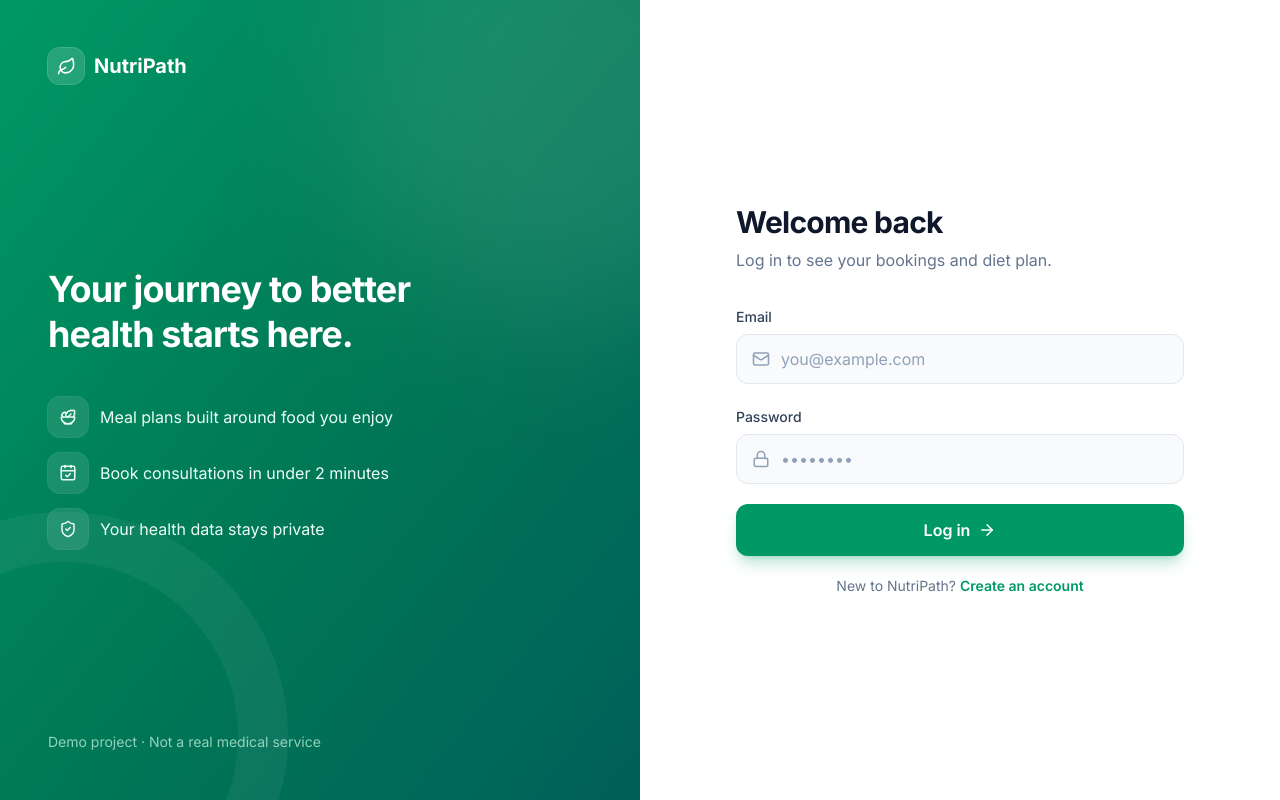
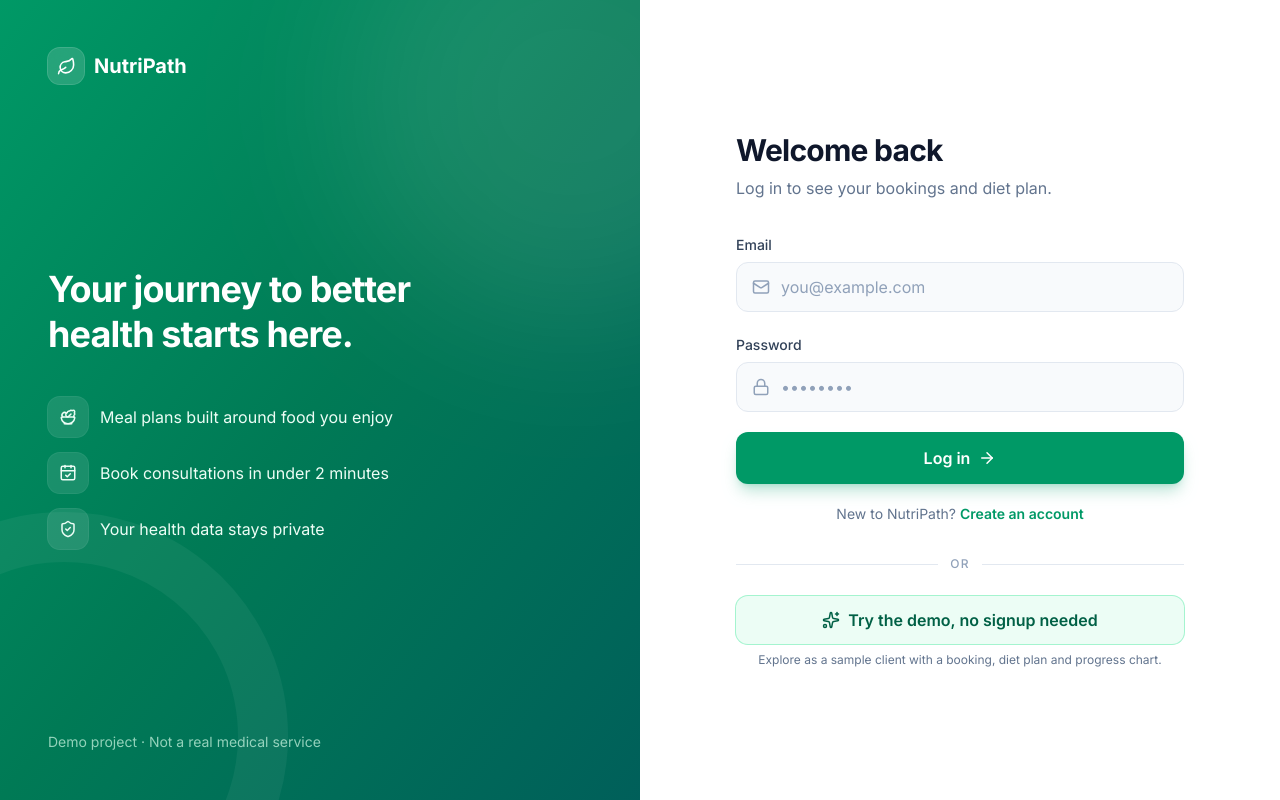
Before and after one commit to Abhishekty23/nutripath, a Next.js app: page /login in a window 1280 px wide. Built offline with nearby package versions, Linux system fonts and the light colour scheme; no server answers.

Commit message:
Day 7: show demo button on login page

```diff
--- a/src/app/(auth)/login/page.tsx
+++ b/src/app/(auth)/login/page.tsx
@@ -2,6 +2,7 @@ import { Suspense } from "react";
 import type { Metadata } from "next";
 import AuthShell from "@/components/auth/AuthShell";
 import LoginForm from "@/components/auth/LoginForm";
+import DemoLogin from "@/components/auth/DemoLogin";
 
 export const metadata: Metadata = { title: "Log in | NutriPath" };
 
@@ -11,6 +12,7 @@ export default function LoginPage() {
       <Suspense>
         <LoginForm />
       </Suspense>
+      <DemoLogin />
     </AuthShell>
   );
 }
```
